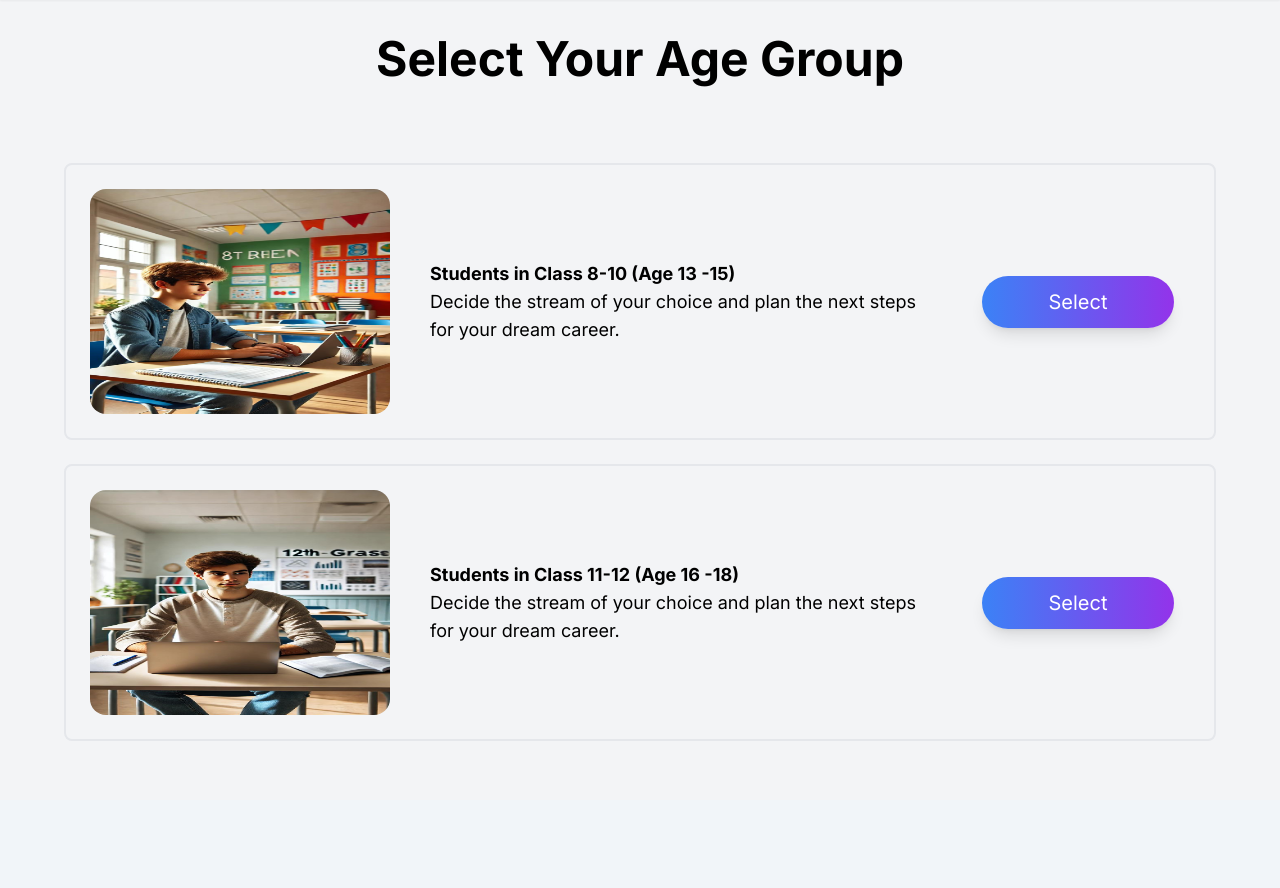
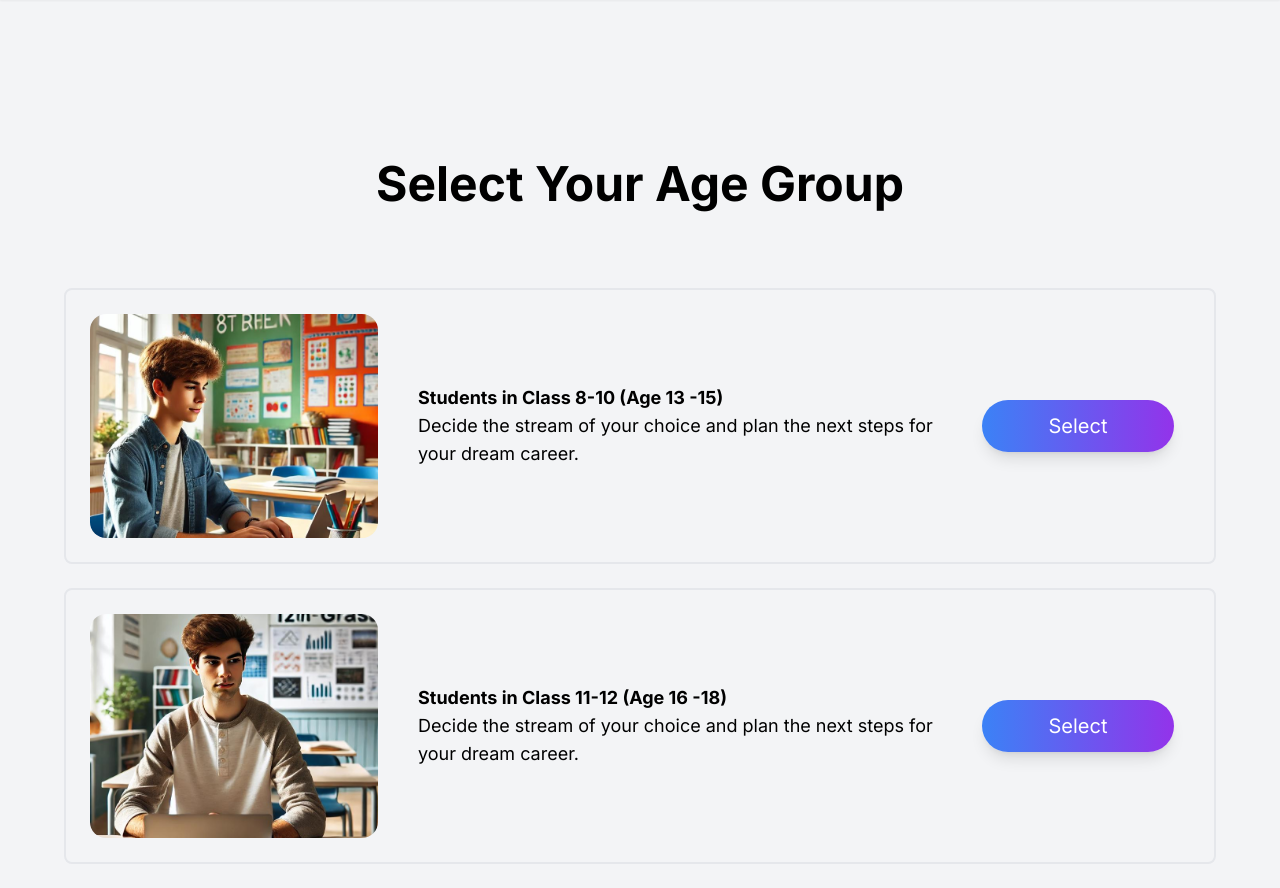
Before and after one commit to parthsolanke/coneixement-stem-consulting, a Next.js app in the folder frontend/nextapp/: page /ageSelect in a window 1280 px wide. Before the commit the page ends 800 px from the top, so only its background shows below. Built offline with nearby package versions, Linux system fonts and the light colour scheme.

Commit message:
refining image aspect ration also improving the other aspect of the page
refining image aspect ration also improving the other aspect of the page

```diff
--- a/frontend/nextapp/app/Components/AgeSelectionPage.js
+++ b/frontend/nextapp/app/Components/AgeSelectionPage.js
@@ -2,17 +2,18 @@ import Button from "./Button";
 
 function App() {
     return (
-        <div className="flex flex-col items-center justify-center min-h-screen bg-gray-100">
+        <div className="flex flex-col items-center justify-center min-h-screen bg-gray-100 pt-40">
             <h2 className="text-5xl mb-20 font-bold">Select Your Age Group</h2>
 
             {/* First Div */}
             <div className="border-2 rounded-lg p-6 w-full max-w-6xl flex items-center justify-between mb-6">
+                <div className="w-72 h-56 flex-shrink-0 mr-4">
                     <img
                         src="/Images/8th_class.jpeg"
                         alt="Graduate"
-                    style={{ width: "300px", height: "225px" }}
-                    className="rounded-2xl mr-4"
+                        className="rounded-2xl w-full h-full object-cover"
                     />
+                </div>
                 <div className="m-6 flex-1 text-lg">
                     <p className="font-bold">
                         Students in Class 8-10 (Age 13 -15)
@@ -27,12 +28,13 @@ function App() {
 
             {/* Second Div */}
             <div className="border-2 rounded-lg p-6 w-full max-w-6xl flex items-center justify-between mb-6">
+                <div className="w-72 h-56 flex-shrink-0 mr-4">
                     <img
                         src="/Images/12th_class.jpeg"
                         alt="Graduate"
-                    style={{ width: "300px", height: "225px" }}
-                    className="rounded-2xl mr-4"
+                        className="rounded-2xl w-full h-full object-cover"
                     />
+                </div>
                 <div className="m-6 flex-1 text-lg">
                     <p className="font-bold">
                         Students in Class 11-12 (Age 16 -18)
```
Lines whose indentation alone changed are shown as unchanged.
